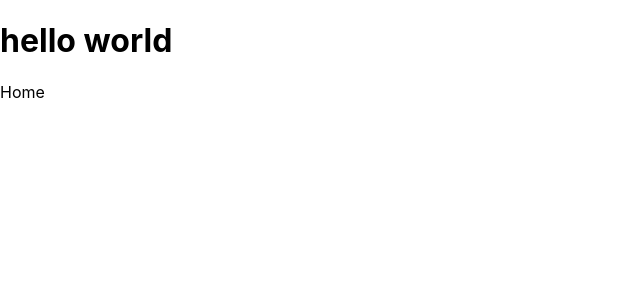
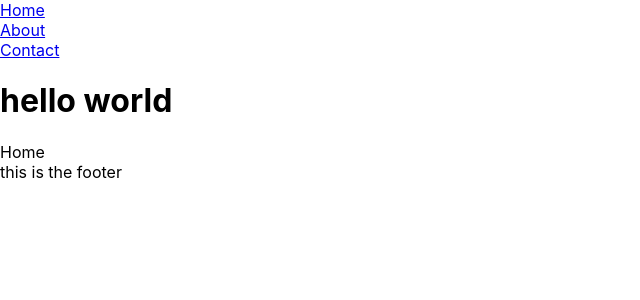
Before and after one commit to Dipak2056/reactrouterdomv6, a React (Create React App) app: page / in a window 1280 px wide. Shown: the top 300 px of the page, without its empty margins (0-640 px from the left). Built offline with nearby package versions, Linux system fonts and the light colour scheme.

Commit message:
added link in the nav component

```diff
--- a/src/App.js
+++ b/src/App.js
@@ -1,6 +1,6 @@
 import logo from "./logo.svg";
 import "./App.css";
-import { BrowserRouter as Router, Routes, Route } from "react-router-dom";
+import { BrowserRouter as Router, Routes, Route, Link } from "react-router-dom";
 import Home from "./pages/Home";
 import About from "./pages/About";
 import Contact from "./pages/Contact";
@@ -9,6 +9,11 @@ import Errorpage from "./pages/Errorpage";
 function App() {
   return (
     <Router>
+      <nav>
+        <Link to="/">Home</Link> <br />
+        <Link to="/about">About</Link> <br />
+        <Link to="/contact">Contact</Link> <br />
+      </nav>
       <h1>hello world</h1>
       <Routes>
         <Route path="/" element={<Home />}></Route>
@@ -16,6 +21,7 @@ function App() {
         <Route path="/contact" element={<Contact />}></Route>
         <Route path="*" element={<Errorpage />}></Route>
       </Routes>
+      <footer>this is the footer</footer>
     </Router>
   );
 }
```
